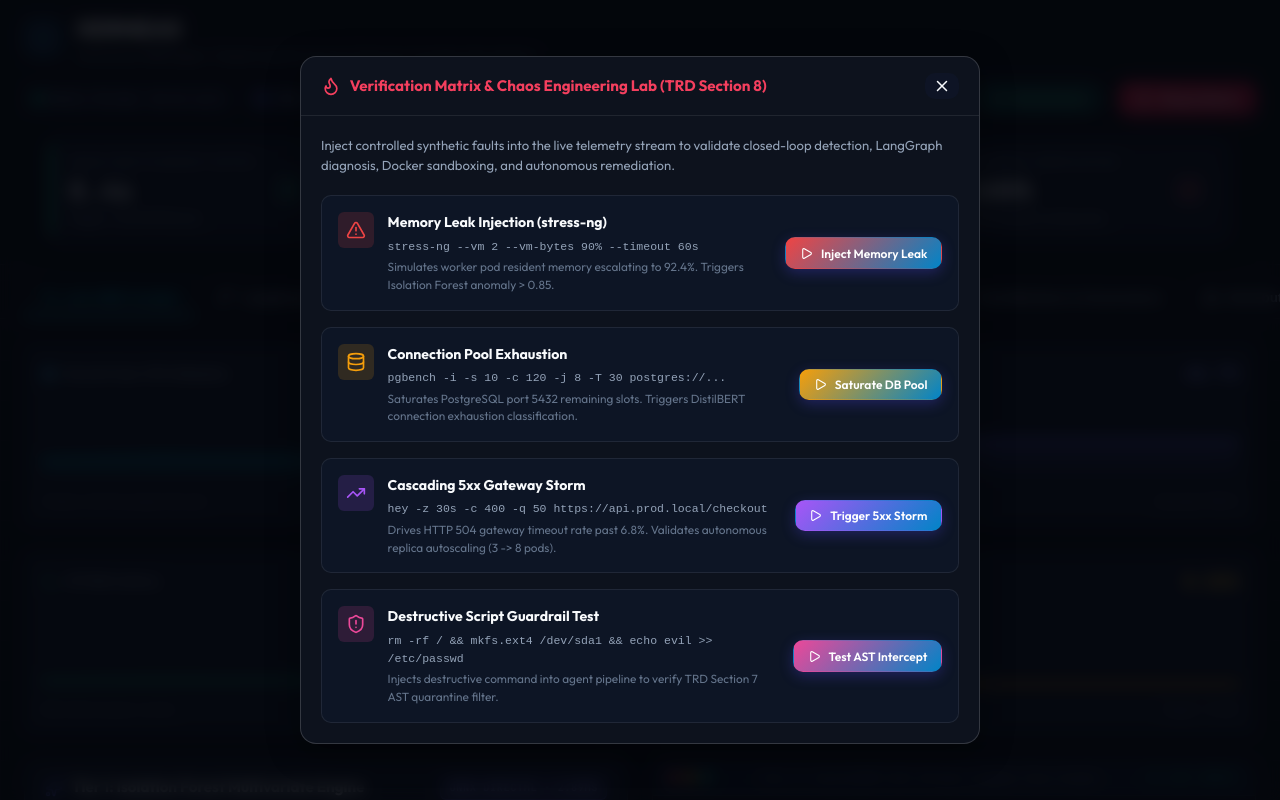
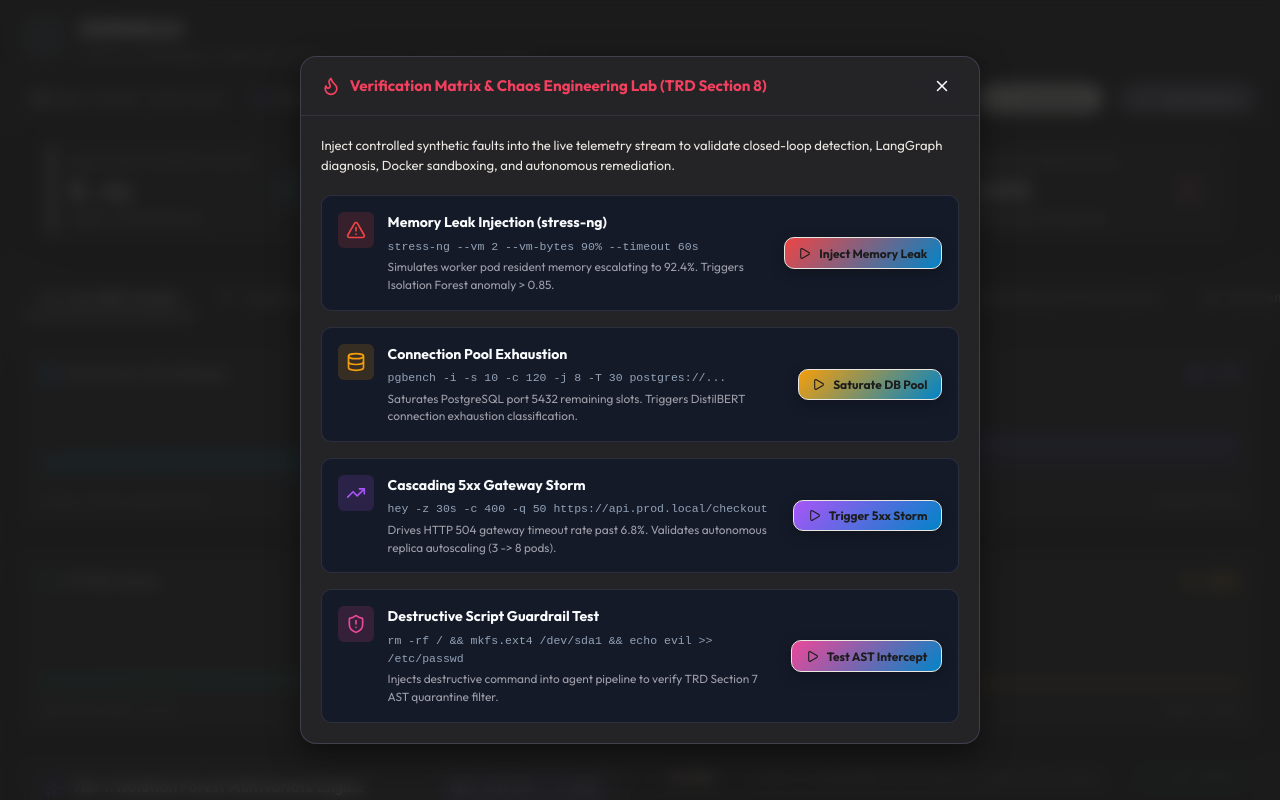
Before and after one commit to Kartikey-3005/Xerneas, a React (Vite) app: page / in a window 1280 px wide. Both pictures are taken after a click on the button "Chaos Matrix". Shown: the top 800 px of the page. Built offline with nearby package versions, Linux system fonts and the light colour scheme; the HTML template or start-up script is replaced by a standard one.

Commit message:
style: implement Charcoal and Canvas color palette design system

```diff
--- a/src/index.css
+++ b/src/index.css
@@ -1,32 +1,43 @@
 :root {
-  --bg-primary: #07090e;
-  --bg-secondary: #0d121d;
-  --bg-card: rgba(18, 25, 41, 0.75);
-  --bg-card-hover: rgba(26, 36, 58, 0.85);
-  --bg-card-active: rgba(33, 46, 75, 0.9);
-  --bg-glass: rgba(15, 23, 42, 0.65);
-  --bg-terminal: #070a10;
+  /* Jenny Henderson Studio Palette */
+  --jh-charcoal: #1C1C1C;
+  --jh-charcoal-rgb: 28, 28, 28;
+  --jh-canvas: #EAE6E0;
+  --jh-canvas-rgb: 234, 230, 224;
+  --jh-slate: #535366;
+  --jh-slate-rgb: 83, 83, 102;
+  --jh-white: #FFFFFF;
+  --jh-white-rgb: 255, 255, 255;
 
-  --border-subtle: rgba(255, 255, 255, 0.08);
-  --border-medium: rgba(255, 255, 255, 0.16);
-  --border-accent: rgba(99, 102, 241, 0.4);
-  --border-glow: rgba(6, 182, 212, 0.3);
+  /* Theme: Charcoal (Primary Dark - Default) */
+  --bg-primary: #1C1C1C;
+  --bg-secondary: #242427;
+  --bg-card: rgba(36, 36, 41, 0.82);
+  --bg-card-hover: rgba(46, 46, 53, 0.9);
+  --bg-card-active: rgba(56, 56, 65, 0.95);
+  --bg-glass: rgba(30, 30, 35, 0.75);
+  --bg-terminal: #141416;
 
-  --text-primary: #f8fafc;
-  --text-secondary: #94a3b8;
-  --text-muted: #64748b;
-  --text-accent: #38bdf8;
+  --border-subtle: rgba(83, 83, 102, 0.35);
+  --border-medium: rgba(83, 83, 102, 0.6);
+  --border-accent: rgba(234, 230, 224, 0.45);
+  --border-glow: rgba(234, 230, 224, 0.2);
 
-  --accent-cyan: #06b6d4;
-  --accent-cyan-glow: rgba(6, 182, 212, 0.25);
-  --accent-indigo: #6366f1;
-  --accent-indigo-glow: rgba(99, 102, 241, 0.25);
-  --accent-emerald: #10b981;
-  --accent-emerald-glow: rgba(16, 185, 129, 0.25);
-  --accent-amber: #f59e0b;
-  --accent-amber-glow: rgba(245, 158, 11, 0.25);
-  --accent-rose: #f43f5e;
-  --accent-rose-glow: rgba(244, 63, 94, 0.25);
+  --text-primary: #FFFFFF;
+  --text-secondary: #EAE6E0;
+  --text-muted: #9E9DA8;
+  --text-accent: #EAE6E0;
+
+  --accent-cyan: #EAE6E0;
+  --accent-cyan-glow: rgba(234, 230, 224, 0.25);
+  --accent-indigo: #8E8EA6;
+  --accent-indigo-glow: rgba(142, 142, 166, 0.25);
+  --accent-emerald: #CAD5BD;
+  --accent-emerald-glow: rgba(202, 213, 189, 0.25);
+  --accent-amber: #D6C29E;
+  --accent-amber-glow: rgba(214, 194, 158, 0.25);
+  --accent-rose: #C98282;
+  --accent-rose-glow: rgba(201, 130, 130, 0.25);
 
   --font-sans: 'Outfit', 'Plus Jakarta Sans', system-ui, -apple-system, sans-serif;
   --font-mono: 'JetBrains Mono', monospace;
@@ -36,9 +47,45 @@
   --radius-lg: 16px;
   --radius-full: 9999px;
 
-  --shadow-card: 0 8px 32px 0 rgba(0, 0, 0, 0.37);
-  --shadow-glow: 0 0 25px rgba(6, 182, 212, 0.2);
-  --shadow-danger: 0 0 25px rgba(244, 63, 94, 0.25);
+  --shadow-card: 0 10px 32px 0 rgba(0, 0, 0, 0.45);
+  --shadow-glow: 0 0 25px rgba(234, 230, 224, 0.15);
+  --shadow-danger: 0 0 25px rgba(201, 130, 130, 0.25);
+}
+
+/* Theme: Canvas (Primary Warm Light) */
+[data-theme="canvas"] {
+  --bg-primary: #EAE6E0;
+  --bg-secondary: #DFD9D1;
+  --bg-card: rgba(255, 255, 255, 0.9);
+  --bg-card-hover: rgba(255, 255, 255, 0.98);
+  --bg-card-active: #FFFFFF;
+  --bg-glass: rgba(246, 243, 239, 0.85);
+  --bg-terminal: #1C1C1C;
+
+  --border-subtle: rgba(83, 83, 102, 0.22);
+  --border-medium: rgba(83, 83, 102, 0.4);
+  --border-accent: rgba(28, 28, 28, 0.4);
+  --border-glow: rgba(83, 83, 102, 0.2);
+
+  --text-primary: #1C1C1C;
+  --text-secondary: #3D3D48;
+  --text-muted: #535366;
+  --text-accent: #1C1C1C;
+
+  --accent-cyan: #1C1C1C;
+  --accent-cyan-glow: rgba(28, 28, 28, 0.15);
+  --accent-indigo: #535366;
+  --accent-indigo-glow: rgba(83, 83, 102, 0.2);
+  --accent-emerald: #4A6E48;
+  --accent-emerald-glow: rgba(74, 110, 72, 0.2);
+  --accent-amber: #8A6729;
+  --accent-amber-glow: rgba(138, 103, 41, 0.2);
+  --accent-rose: #A34444;
+  --accent-rose-glow: rgba(163, 68, 68, 0.2);
+
+  --shadow-card: 0 10px 30px 0 rgba(28, 28, 28, 0.08);
+  --shadow-glow: 0 0 25px rgba(83, 83, 102, 0.12);
+  --shadow-danger: 0 0 25px rgba(163, 68, 68, 0.2);
 }
 
 * {
@@ -56,9 +103,10 @@
   min-height: 100vh;
   overflow-x: hidden;
   background-image:
-    linear-gradient(rgba(255, 255, 255, 0.02) 1px, transparent 1px),
-    linear-gradient(90deg, rgba(255, 255, 255, 0.02) 1px, transparent 1px);
+    linear-gradient(rgba(83, 83, 102, 0.12) 1px, transparent 1px),
+    linear-gradient(90deg, rgba(83, 83, 102, 0.12) 1px, transparent 1px);
   background-size: 40px 40px, 40px 40px;
+  transition: background-color 0.3s ease, color 0.3s ease;
 }
 
 /* Scrollbars */
@@ -67,14 +115,14 @@
   height: 6px;
 }
 ::-webkit-scrollbar-track {
-  background: rgba(10, 15, 25, 0.5);
+  background: rgba(28, 28, 28, 0.6);
 }
 ::-webkit-scrollbar-thumb {
-  background: rgba(255, 255, 255, 0.18);
+  background: var(--jh-slate);
   border-radius: var(--radius-full);
 }
 ::-webkit-scrollbar-thumb:hover {
-  background: rgba(255, 255, 255, 0.3);
+  background: var(--jh-canvas);
 }
 
 /* Glass panel */
@@ -85,7 +133,7 @@
   border: 1px solid var(--border-subtle);
   border-radius: var(--radius-lg);
   box-shadow: var(--shadow-card);
-  transition: border-color 0.2s ease, box-shadow 0.2s ease;
+  transition: border-color 0.2s ease, box-shadow 0.2s ease, background 0.3s ease;
 }
 
 .glass-panel:hover {
@@ -102,12 +150,17 @@
 /* Header */
 .top-header {
   border-bottom: 1px solid var(--border-subtle);
-  background: rgba(7, 9, 14, 0.85);
-  backdrop-filter: blur(12px);
+  background: rgba(28, 28, 28, 0.92);
+  backdrop-filter: blur(14px);
   position: sticky;
   top: 0;
   z-index: 100;
   padding: 0.75rem 1.5rem;
+  transition: background 0.3s ease, border-color 0.3s ease;
+}
+
+[data-theme="canvas"] .top-header {
+  background: rgba(234, 230, 224, 0.94);
 }
 
 .header-top-row {
@@ -125,22 +178,30 @@
 }
 
 .brand-logo-hex {
-  width: 38px;
-  height: 38px;
+  width: 40px;
+  height: 40px;
   position: relative;
   display: flex;
   align-items: center;
   justify-content: center;
-  background: rgba(99, 102, 241, 0.15);
-  border: 1px solid var(--accent-cyan);
+  background: rgba(83, 83, 102, 0.25);
+  border: 1px solid var(--jh-canvas);
   border-radius: var(--radius-md);
+  color: var(--jh-canvas);
+  box-shadow: 0 4px 12px rgba(0, 0, 0, 0.2);
+}
+
+[data-theme="canvas"] .brand-logo-hex {
+  background: var(--jh-charcoal);
+  border-color: var(--jh-charcoal);
+  color: var(--jh-canvas);
 }
 
 .brand-title {
   font-size: 1.45rem;
   font-weight: 800;
   letter-spacing: -0.02em;
-  background: linear-gradient(135deg, #ffffff 30%, #38bdf8 70%, #818cf8 100%);
+  background: linear-gradient(135deg, var(--jh-white) 20%, var(--jh-canvas) 60%, #9E9DA8 100%);
   -webkit-background-clip: text;
   -webkit-text-fill-color: transparent;
   display: flex;
@@ -148,14 +209,20 @@
   gap: 0.5rem;
 }
 
+[data-theme="canvas"] .brand-title {
+  background: linear-gradient(135deg, var(--jh-charcoal) 30%, var(--jh-slate) 100%);
+  -webkit-background-clip: text;
+  -webkit-text-fill-color: transparent;
+}
+
 .brand-badge {
   font-family: var(--font-mono);
   font-size: 0.65rem;
   padding: 0.2rem 0.5rem;
   border-radius: var(--radius-sm);
-  background: rgba(99, 102, 241, 0.15);
-  border: 1px solid rgba(99, 102, 241, 0.4);
-  color: #a5b4fc;
+  background: rgba(83, 83, 102, 0.25);
+  border: 1px solid var(--border-medium);
+  color: var(--text-secondary);
   font-weight: 600;
   text-transform: uppercase;
   letter-spacing: 0.05em;
@@ -167,6 +234,29 @@
   color: var(--text-muted);
   font-weight: 500;
 }
+
+/* Palette swatches chip indicator in header */
+.palette-preview-pill {
+  display: flex;
+  align-items: center;
+  gap: 4px;
+  padding: 4px 8px;
+  background: rgba(83, 83, 102, 0.2);
+  border: 1px solid var(--border-subtle);
+  border-radius: var(--radius-full);
+}
+
+.palette-chip {
+  width: 14px;
+  height: 14px;
+  border-radius: 50%;
+  border: 1px solid rgba(255, 255, 255, 0.2);
+  display: inline-block;
+}
+.chip-charcoal { background: #1C1C1C; }
+.chip-canvas { background: #EAE6E0; border-color: rgba(83, 83, 102, 0.4); }
+.chip-slate { background: #535366; }
+.chip-white { background: #FFFFFF; border-color: rgba(83, 83, 102, 0.4); }
 
 /* System telemetry badges */
 .system-statuses {
@@ -182,7 +272,7 @@
   gap: 0.45rem;
   padding: 0.3rem 0.65rem;
   border-radius: var(--radius-full);
-  background: rgba(15, 23, 42, 0.6);
+  background: var(--bg-card);
   border: 1px solid var(--border-subtle);
   font-size: 0.75rem;
   font-family: var(--font-mono);
@@ -211,15 +301,15 @@
 .header-actions {
   display: flex;
   align-items: center;
-  gap: 0.85rem;
+  gap: 0.75rem;
 }
 
 /* Mode Switcher */
 .mode-toggle-group {
   display: flex;
   align-items: center;
-  background: rgba(13, 18, 29, 0.9);
-  border: 1px solid var(--border-subtle);
+  background: var(--bg-secondary);
+  border: 1px solid var(--border-medium);
   border-radius: var(--radius-full);
   padding: 0.2rem;
 }
@@ -240,16 +330,43 @@
 }
 
 .mode-btn.active.safe {
-  background: rgba(245, 158, 11, 0.2);
-  color: #fbbf24;
-  border: 1px solid rgba(245, 158, 11, 0.4);
+  background: rgba(83, 83, 102, 0.35);
+  color: var(--text-primary);
+  border: 1px solid var(--jh-slate);
 }
 
 .mode-btn.active.autonomous {
-  background: rgba(16, 185, 129, 0.2);
-  color: #34d399;
-  border: 1px solid rgba(16, 185, 129, 0.4);
-  box-shadow: 0 0 10px rgba(16, 185, 129, 0.25);
+  background: var(--jh-canvas);
+  color: var(--jh-charcoal);
+  border: 1px solid var(--jh-canvas);
+  box-shadow: 0 0 12px rgba(234, 230, 224, 0.25);
+  font-weight: 700;
+}
+
+[data-theme="canvas"] .mode-btn.active.autonomous {
+  background: var(--jh-charcoal);
+  color: var(--jh-white);
+  border-color: var(--jh-charcoal);
+}
+
+/* Theme Switcher Toggle */
+.theme-toggle-btn {
+  display: inline-flex;
+  align-items: center;
+  gap: 0.4rem;
+  padding: 0.35rem 0.75rem;
+  border-radius: var(--radius-full);
+  border: 1px solid var(--border-medium);
+  background: var(--bg-card);
+  color: var(--text-primary);
+  font-size: 0.75rem;
+  font-weight: 600;
+  cursor: pointer;
+  transition: all 0.2s ease;
+}
+.theme-toggle-btn:hover {
+  border-color: var(--border-accent);
+  transform: translateY(-1px);
 }
 
 /* Buttons */
@@ -269,39 +386,58 @@
 }
 
 .btn-primary {
-  background: linear-gradient(135deg, #4f46e5, #0284c7);
-  color: #ffffff;
-  box-shadow: 0 4px 14px rgba(79, 70, 229, 0.3);
+  background: var(--jh-canvas);
+  color: var(--jh-charcoal);
+  border: 1px solid var(--jh-canvas);
+  font-weight: 700;
+  box-shadow: 0 4px 14px rgba(0, 0, 0, 0.25);
 }
 
 .btn-primary:hover {
-  background: linear-gradient(135deg, #4338ca, #0369a1);
+  background: var(--jh-white);
+  border-color: var(--jh-white);
+  color: var(--jh-charcoal);
   transform: translateY(-1px);
-  box-shadow: 0 6px 20px rgba(79, 70, 229, 0.45);
+  box-shadow: 0 6px 20px rgba(234, 230, 224, 0.35);
+}
+
+[data-theme="canvas"] .btn-primary {
+  background: var(--jh-charcoal);
+  color: var(--jh-white);
+  border-color: var(--jh-charcoal);
+  box-shadow: 0 4px 14px rgba(28, 28, 28, 0.2);
+}
+
+[data-theme="canvas"] .btn-primary:hover {
+  background: var(--jh-slate);
+  border-color: var(--jh-slate);
+  color: var(--jh-white);
+  box-shadow: 0 6px 20px rgba(83, 83, 102, 0.35);
 }
 
 .btn-danger {
-  background: linear-gradient(135deg, #e11d48, #be123c);
-  color: #ffffff;
-  box-shadow: 0 4px 14px rgba(225, 29, 72, 0.35);
+  background: var(--jh-slate);
+  color: var(--jh-white);
+  border: 1px solid rgba(255, 255, 255, 0.2);
+  box-shadow: 0 4px 14px rgba(0, 0, 0, 0.3);
 }
 
 .btn-danger:hover {
-  background: linear-gradient(135deg, #be123c, #9f1239);
+  background: #626278;
   transform: translateY(-1px);
-  box-shadow: 0 6px 20px rgba(225, 29, 72, 0.5);
+  box-shadow: 0 6px 20px rgba(83, 83, 102, 0.4);
 }
 
 .btn-outline {
-  background: rgba(15, 23, 42, 0.6);
+  background: var(--bg-card);
   border-color: var(--border-medium);
   color: var(--text-primary);
 }
 
 .btn-outline:hover {
-  background: rgba(30, 41, 59, 0.8);
-  border-color: var(--accent-cyan);
-  color: var(--accent-cyan);
+  background: var(--bg-card-hover);
+  border-color: var(--border-accent);
+  color: var(--text-primary);
 }
 
 /* KPI Banner */
@@ -328,14 +464,19 @@
   left: 0;
   width: 4px;
   height: 100%;
-  background: var(--accent-cyan);
+  background: var(--jh-canvas);
   border-radius: var(--radius-sm);
 }
 
-.kpi-card.kpi-emerald::before { background: var(--accent-emerald); }
-.kpi-card.kpi-indigo::before { background: var(--accent-indigo); }
-.kpi-card.kpi-amber::before { background: var(--accent-amber); }
-.kpi-card.kpi-rose::before { background: var(--accent-rose); }
+.kpi-card.kpi-emerald::before { background: var(--jh-canvas); }
+.kpi-card.kpi-indigo::before { background: var(--jh-slate); }
+.kpi-card.kpi-amber::before { background: var(--jh-white); }
+.kpi-card.kpi-rose::before { background: #8E8EA6; }
+
+[data-theme="canvas"] .kpi-card.kpi-emerald::before { background: var(--jh-charcoal); }
+[data-theme="canvas"] .kpi-card.kpi-indigo::before { background: var(--jh-slate); }
+[data-theme="canvas"] .kpi-card.kpi-amber::before { background: var(--jh-charcoal); }
+[data-theme="canvas"] .kpi-card.kpi-rose::before { background: var(--jh-slate); }
 
 .kpi-label {
   font-size: 0.72rem;
@@ -364,11 +505,12 @@
   width: 44px;
   height: 44px;
   border-radius: var(--radius-md);
-  background: rgba(255, 255, 255, 0.04);
+  background: rgba(83, 83, 102, 0.2);
+  border: 1px solid var(--border-subtle);
   display: flex;
   align-items: center;
   justify-content: center;
-  color: var(--accent-cyan);
+  color: var(--text-primary);
 }
 
 /* Navigation Tabs */
@@ -389,7 +531,7 @@
   padding: 0.65rem 1.1rem;
   font-size: 0.84rem;
   font-weight: 600;
-  color: var(--text-secondary);
+  color: var(--text-muted);
   border-bottom: 2px solid transparent;
   cursor: pointer;
   white-space: nowrap;
@@ -405,9 +547,15 @@
 }
 
 .nav-tab.active {
-  color: var(--accent-cyan);
-  border-bottom-color: var(--accent-cyan);
-  background: linear-gradient(to top, rgba(6, 182, 212, 0.08), transparent);
+  color: var(--text-primary);
+  border-bottom-color: var(--jh-canvas);
+  background: linear-gradient(to top, rgba(234, 230, 224, 0.1), transparent);
+}
+
+[data-theme="canvas"] .nav-tab.active {
+  color: var(--jh-charcoal);
+  border-bottom-color: var(--jh-charcoal);
+  background: linear-gradient(to top, rgba(28, 28, 28, 0.08), transparent);
 }
 
 .nav-tab-badge {
@@ -415,13 +563,13 @@
   font-family: var(--font-mono);
   padding: 0.1rem 0.45rem;
   border-radius: var(--radius-full);
-  background: rgba(255, 255, 255, 0.08);
+  background: rgba(83, 83, 102, 0.3);
   color: var(--text-secondary);
 }
 
 .nav-tab.active .nav-tab-badge {
-  background: rgba(6, 182, 212, 0.2);
-  color: var(--accent-cyan);
+  background: var(--jh-slate);
+  color: var(--jh-white);
 }
 
 /* Main Content Area */
@@ -486,12 +634,16 @@
 }
 
 .terminal-header {
-  background: rgba(15, 23, 42, 0.8);
+  background: rgba(28, 28, 28, 0.9);
   padding: 0.55rem 1rem;
   border-bottom: 1px solid var(--border-subtle);
   display: flex;
   align-items: center;
   justify-content: space-between;
+}
+
+[data-theme="canvas"] .terminal-header {
+  background: #242426;
 }
 
 .terminal-dots {
@@ -504,9 +656,9 @@
   height: 10px;
   border-radius: 50%;
 }
-.dot-red { background: #ef4444; }
-.dot-yellow { background: #f59e0b; }
-.dot-green { background: #10b981; }
+.dot-red { background: #C98282; }
+.dot-yellow { background: #D6C29E; }
+.dot-green { background: #CAD5BD; }
 
 .terminal-title {
   font-size: 0.72rem;
@@ -533,24 +685,24 @@
 }
 
 .term-lvl-routine {
-  color: #10b981;
+  color: var(--accent-emerald);
   font-weight: 600;
 }
 .term-lvl-warn {
-  color: #f59e0b;
+  color: var(--accent-amber);
   font-weight: 600;
 }
 .term-lvl-error {
-  color: #ef4444;
+  color: var(--accent-rose);
   font-weight: 600;
 }
 .term-lvl-ast {
-  color: #ec4899;
+  color: #D9A0A0;
   font-weight: 700;
 }
 
 .term-msg {
-  color: #e2e8f0;
+  color: var(--jh-canvas);
   word-break: break-all;
 }
 
@@ -565,10 +717,26 @@
   display: inline-block;
 }
 
-.distil-routine { background: rgba(16, 185, 129, 0.15); color: #34d399; border: 1px solid rgba(16, 185, 129, 0.3); }
-.distil-oom { background: rgba(239, 68, 68, 0.15); color: #f87171; border: 1px solid rgba(239, 68, 68, 0.3); }
-.distil-pool { background: rgba(245, 158, 11, 0.15); color: #fbbf24; border: 1px solid rgba(245, 158, 11, 0.3); }
-.distil-deadlock { background: rgba(168, 85, 247, 0.15); color: #c084fc; border: 1px solid rgba(168, 85, 247, 0.3); }
+.distil-routine {
+  background: rgba(202, 213, 189, 0.18);
+  color: var(--accent-emerald);
+  border: 1px solid rgba(202, 213, 189, 0.4);
+}
+.distil-oom {
+  background: rgba(201, 130, 130, 0.2);
+  color: #E2A6A6;
+  border: 1px solid rgba(201, 130, 130, 0.45);
+}
+.distil-pool {
+  background: rgba(214, 194, 158, 0.18);
+  color: #E8D4B4;
+  border: 1px solid rgba(214, 194, 158, 0.4);
+}
+.distil-deadlock {
+  background: rgba(83, 83, 102, 0.35);
+  color: var(--jh-canvas);
+  border: 1px solid rgba(83, 83, 102, 0.6);
+}
 
 /* SVG Telemetry Charts */
 .metric-chart-card {
@@ -609,7 +777,7 @@
 }
 
 .graph-node {
-  background: rgba(15, 23, 42, 0.9);
+  background: var(--bg-card);
   border: 2px solid var(--border-subtle);
   border-radius: var(--radius-md);
   padding: 1rem;
@@ -620,19 +788,24 @@
 }
 
 .graph-node.active {
-  border-color: var(--accent-cyan);
-  box-shadow: 0 0 20px rgba(6, 182, 212, 0.35);
+  border-color: var(--jh-canvas);
+  box-shadow: 0 0 20px rgba(234, 230, 224, 0.3);
   transform: translateY(-2px);
+}
+
+[data-theme="canvas"] .graph-node.active {
+  border-color: var(--jh-charcoal);
+  box-shadow: 0 0 20px rgba(28, 28, 28, 0.2);
 }
 
 .graph-node.passed {
   border-color: var(--accent-emerald);
-  background: rgba(16, 185, 129, 0.08);
+  background: rgba(202, 213, 189, 0.12);
 }
 
 .graph-node.failed {
   border-color: var(--accent-rose);
-  background: rgba(244, 63, 94, 0.08);
+  background: rgba(201, 130, 130, 0.12);
 }
 
 .graph-node.reflecting {
@@ -667,15 +840,19 @@
 }
 
 .node-connector.active {
-  background: linear-gradient(90deg, var(--accent-cyan), var(--accent-indigo));
-  box-shadow: 0 0 8px var(--accent-cyan);
+  background: linear-gradient(90deg, var(--jh-canvas), var(--jh-slate));
+  box-shadow: 0 0 8px rgba(234, 230, 224, 0.4);
+}
+
+[data-theme="canvas"] .node-connector.active {
+  background: linear-gradient(90deg, var(--jh-charcoal), var(--jh-slate));
 }
 
 /* Modal */
 .modal-overlay {
   position: fixed;
   inset: 0;
-  background: rgba(4, 7, 12, 0.85);
+  background: rgba(28, 28, 28, 0.85);
   backdrop-filter: blur(8px);
   z-index: 1000;
   display: flex;
@@ -707,44 +884,44 @@
 }
 
 .alert-danger {
-  background: rgba(239, 68, 68, 0.12);
-  border: 1px solid rgba(239, 68, 68, 0.35);
-  color: #fca5a5;
+  background: rgba(201, 130, 130, 0.16);
+  border: 1px solid rgba(201, 130, 130, 0.45);
+  color: #E2A6A6;
 }
 
 .alert-warning {
-  background: rgba(245, 158, 11, 0.12);
-  border: 1px solid rgba(245, 158, 11, 0.35);
-  color: #fcd34d;
+  background: rgba(214, 194, 158, 0.16);
+  border: 1px solid rgba(214, 194, 158, 0.45);
+  color: #E8D4B4;
 }
 
 .alert-success {
-  background: rgba(16, 185, 129, 0.12);
-  border: 1px solid rgba(16, 185, 129, 0.35);
-  color: #6ee7b7;
+  background: rgba(202, 213, 189, 0.16);
+  border: 1px solid rgba(202, 213, 189, 0.45);
+  color: #CAD5BD;
 }
 
 /* Code block */
 pre.code-view {
-  background: #05070c;
+  background: var(--bg-terminal);
   padding: 1rem;
   border-radius: var(--radius-md);
   border: 1px solid var(--border-subtle);
   overflow-x: auto;
   font-family: var(--font-mono);
   font-size: 0.78rem;
-  color: #e2e8f0;
+  color: var(--jh-canvas);
   line-height: 1.5;
 }
 
 /* Diff formatting */
 .diff-add {
-  color: #34d399;
-  background: rgba(16, 185, 129, 0.1);
+  color: var(--accent-emerald);
+  background: rgba(202, 213, 189, 0.12);
   display: block;
 }
 .diff-rem {
-  color: #f87171;
-  background: rgba(239, 68, 68, 0.1);
+  color: var(--accent-rose);
+  background: rgba(201, 130, 130, 0.12);
   display: block;
 }
```
